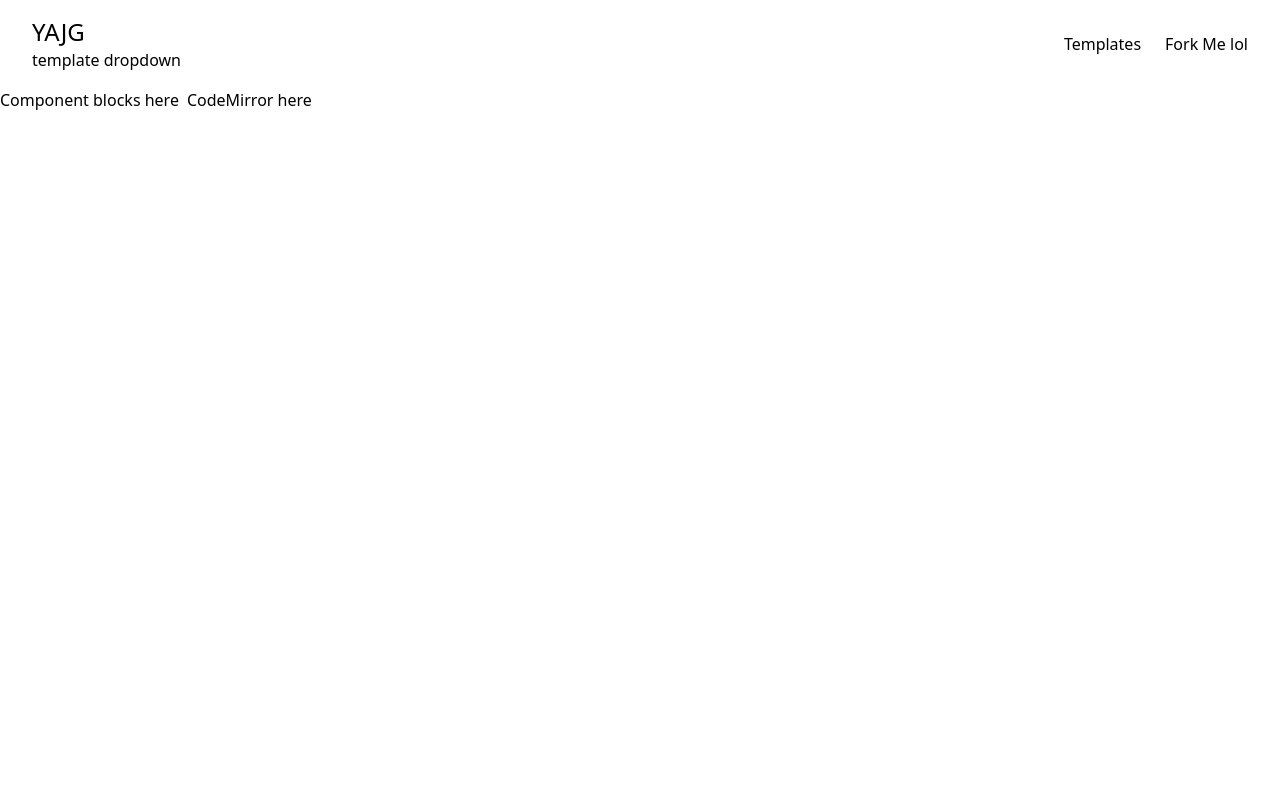
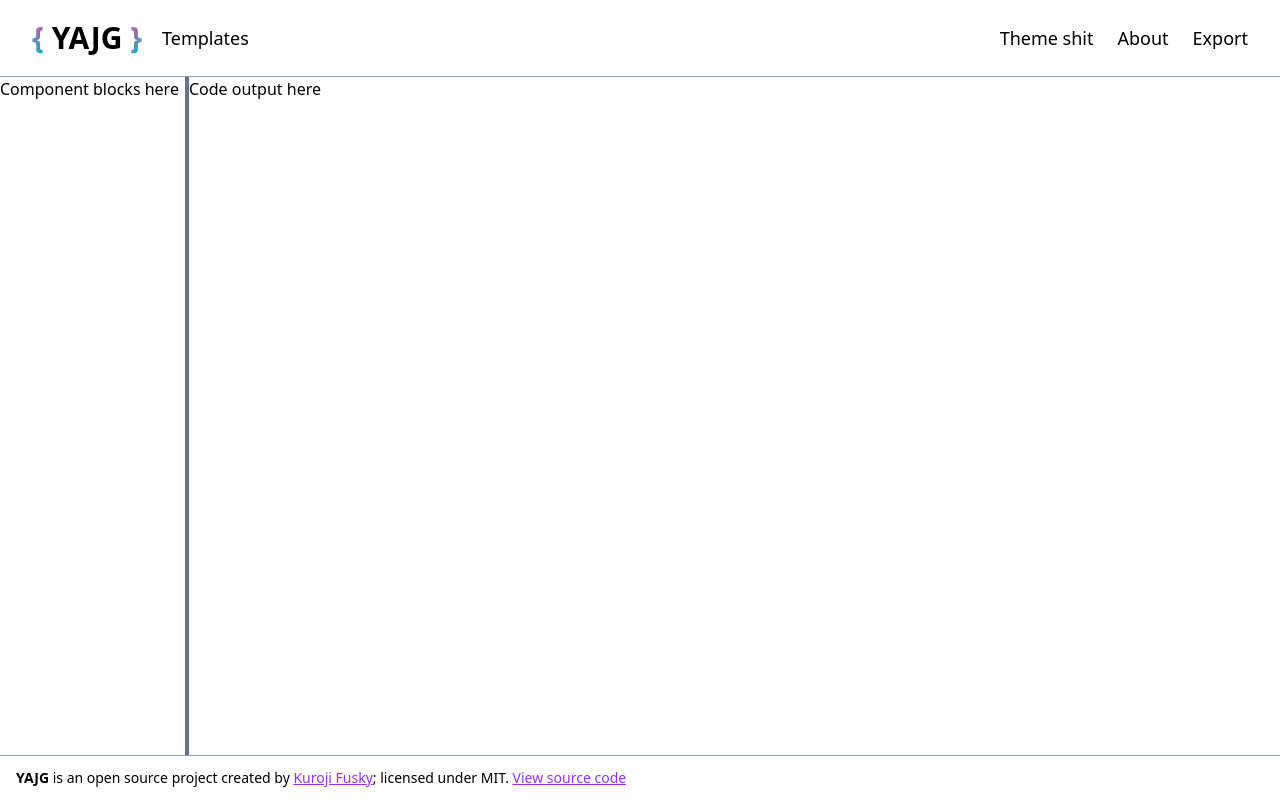
Before and after one commit to kuroji-fusky/yajg, a SvelteKit app: page / in a window 1280 px wide. Built offline with nearby package versions, Linux system fonts and the light colour scheme.

Commit message:
more basic layout lol

```diff
--- a/src/app.html
+++ b/src/app.html
@@ -6,7 +6,7 @@
 		<meta name="viewport" content="width=device-width" />
 		%sveltekit.head%
 	</head>
-	<body data-sveltekit-preload-data="hover">
+	<body data-sveltekit-preload-data="hover" class="overflow-x-hidden">
 		<div style="display: contents">%sveltekit.body%</div>
 	</body>
 </html>
--- /dev/null
+++ b/src/components/BaseFooter.svelte
@@ -0,0 +1,20 @@
+<script lang="ts">
+	let loser = 'https://github.com/kuroji-fusky'
+</script>
+
+<footer class="text-sm px-4 py-3 border-0 border-t border-slate-400">
+	<span>
+		<strong>YAJG</strong> is an open source project created by
+		<a href={loser} target="_blank" rel="noopenner noreferrer" class="link">Kuroji Fusky</a>;
+		licensed under MIT.
+	</span>
+	<a href="{loser}/yajg" target="_blank" rel="noopenner noreferrer" class="link">
+		View source code
+	</a>
+</footer>
+
+<style lang="scss">
+	.link {
+		@apply underline text-purple-600;
+	}
+</style>
--- /dev/null
+++ b/src/components/BaseNavbar.svelte
@@ -0,0 +1,25 @@
+<header class="border-b border-0 border-slate-400">
+	<nav class="flex px-8 py-5 justify-between items-center select-none">
+		<div class="flex gap-5 items-center">
+			<a href="/" class="text-3xl flex items-center gap-x-2  font-semibold" aria-label="YAJG">
+				<div role="img">
+					<span class="gradient-braces">&lbrace;</span>
+					<span>YAJG</span>
+					<span class="gradient-braces">&rbrace;</span>
+				</div>
+			</a>
+			<button class="text-lg"> Templates </button>
+		</div>
+		<ul class="flex gap-x-6 text-lg">
+			<li><button>Theme shit</button></li>
+      <li><a href="/about">About</a></li>
+			<li><button>Export</button></li>
+		</ul>
+	</nav>
+</header>
+
+<style>
+  .gradient-braces {
+    @apply bg-gradient-to-t bg-clip-text text-transparent  from-cyan-500 to-pink-500;
+  }
+</style>
--- /dev/null
+++ b/src/components/FieldBlock.svelte
@@ -0,0 +1,9 @@
+<div id="field-block">
+
+</div>
+
+<style lang="scss">
+  #field-block {
+
+  }
+</style>
--- a/src/components/Navbar.svelte
+++ /dev/null
@@ -1,12 +0,0 @@
-<header>
-	<div class="flex px-8 py-4 justify-between items-center">
-		<div>
-			<a href="/" class="text-2xl">YAJG</a>
-			<div>template dropdown</div>
-		</div>
-		<ul class="flex gap-x-6">
-			<li>Templates</li>
-			<li>Fork Me lol</li>
-		</ul>
-	</div>
-</header>
--- a/src/routes/+layout.svelte
+++ b/src/routes/+layout.svelte
@@ -1,7 +1,8 @@
 <script lang="ts">
 	import '../app.scss'
 	import { page } from '$app/stores'
-	import Navbar from '../components/Navbar.svelte'
+	import BaseNavbar from '../components/BaseNavbar.svelte'
+	import BaseFooter from '../components/BaseFooter.svelte'
 
 	const t = 'Yet another JSON Generator'
 	const d = 'Generate JSON shit'
@@ -19,5 +20,6 @@
 	<title>{t}</title>
 </svelte:head>
 
-<Navbar />
+<BaseNavbar />
 <slot />
+<BaseFooter />
--- a/src/routes/+page.svelte
+++ b/src/routes/+page.svelte
@@ -1,4 +1,27 @@
-<div class="w-screen flex gap-2">
-	<div class="block-sidebar">Component blocks here</div>
-	<div class="code-wrapper">CodeMirror here</div>
+<script lang="ts">
+	let output = []
+
+	// Resizable sidebar logic
+</script>
+
+<div class="w-screen flex h-fit">
+	<div class="block-sidebar-container">
+		<div>Component blocks here</div>
+		<div id="grip" />
+	</div>
+	<div class="code-output-wrapper">Code output here</div>
 </div>
+
+<style lang="scss">
+	.h-fit {
+		height: calc(100vh - 7.65rem);
+	}
+
+	.block-sidebar-container {
+		@apply relative pr-2.5;
+
+		#grip {
+			@apply w-1 hover:w-1.5 bg-slate-500 absolute top-0 right-0 bottom-0 cursor-ew-resize;
+		}
+	}
+</style>
```
Also changed, not shown: 1 other file (tests, documents, lock files or other folders).
